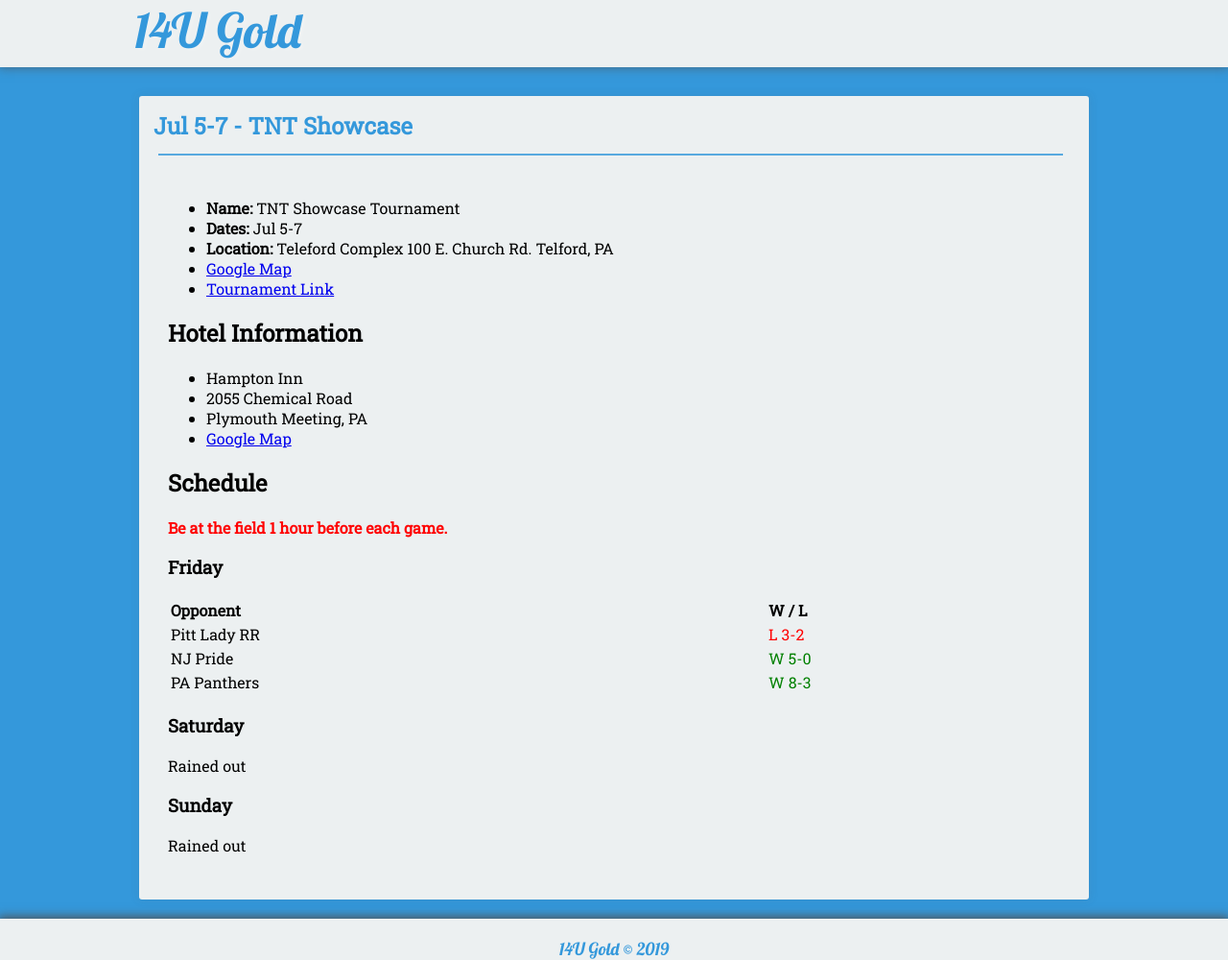
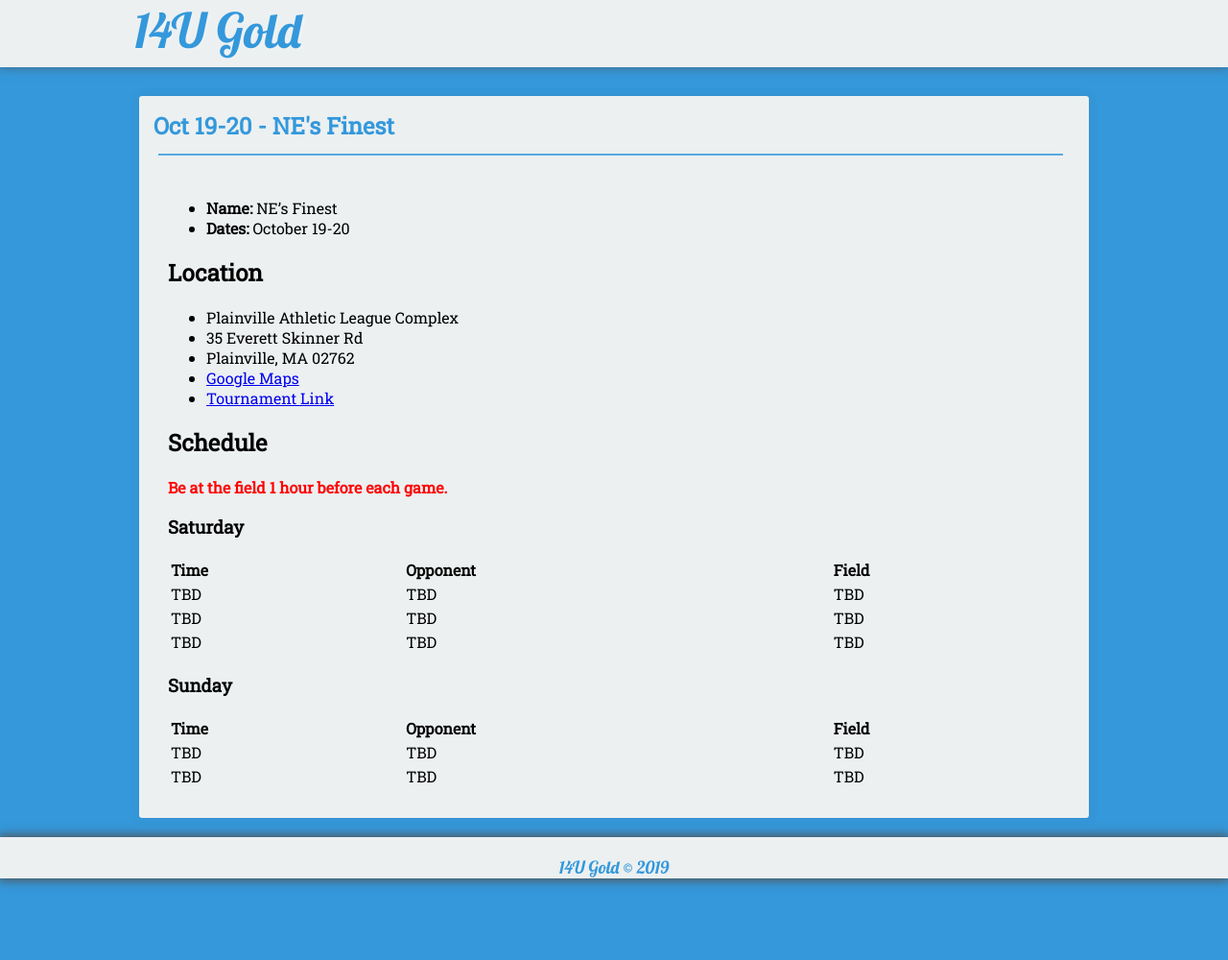
Before and after one commit to seanmerrow/ecf, a Jekyll site: the page built from _posts/2019-07-12-Jul-5-TNT.md, in a window 1280 px wide. Shown: the whole page at 96% size. Built offline with Jekyll 4.4.1, drawn with Linux system fonts in a browser that asks for light colours; nearby versions of some CDN libraries.

Commit message:
Update 2019-07-12-Jul-5-TNT.md

```diff
--- a/_posts/2019-07-12-Jul-5-TNT.md
+++ b/_posts/2019-07-12-Jul-5-TNT.md
@@ -1,42 +1,37 @@
 ---
 layout: post
-title: Jul 5-7 - TNT Showcase
-description: TNT Showcase Tournament
-excerpt: "TNT Showcase"
+title: Oct 19-20 - NE's Finest
+description: NE's Finest
+excerpt: "NE's Finest"
 tag:
 - tournament
 category:
 - tournament
 ---
-* **Name:** TNT Showcase Tournament
-* **Dates:** Jul 5-7
-* **Location:**  Teleford Complex 100 E. Church Rd. Telford, PA
-* [Google Map](https://goo.gl/maps/yWLMzagAJkGpteELA)
-* [Tournament Link](http://www.eteamz.com/sites/tntshowcase/)
+* **Name:** NE's Finest
+* **Dates:** October 19-20
 
-## Hotel Information
-
-* Hampton Inn
-* 2055 Chemical Road
-* Plymouth Meeting, PA
-* [Google Map](https://goo.gl/maps/TZjXqHFSrEsgWoCB8)
+## Location
+* Plainville Athletic League Complex
+* 35 Everett Skinner Rd
+* Plainville, MA 02762
+* [Google Maps](https://goo.gl/maps/wzoKXBdTAmmHkfTEA)
+* [Tournament Link](https://www.nefinestfallshowcase.com/finest-fall-showcase.cfm)
 
 ## Schedule
 **<span style="color:red">Be at the field 1 hour before each game.</span>**
 
-### Friday
-
-| Opponent | W / L |
-|:---      |:---   |
-| Pitt Lady RR      | <span style="color:red">L 3-2</span>    |
-| NJ Pride          | <span style="color:green">W 5-0</span>  |
-| PA Panthers       | <span style="color:green">W 8-3</span>  |
-
-
 ### Saturday
 
-Rained out
-
+| Time | Opponent | Field |
+|:---      |:---   |:---  |
+| TBD      | TBD   |TBD   |
+| TBD      | TBD   |TBD   |
+| TBD      | TBD   |TBD   |
 
 ### Sunday
-Rained out
+
+| Time | Opponent | Field |
+|:---      |:---   |:---  |
+| TBD      | TBD   |TBD   |
+| TBD      | TBD   |TBD   |
```
